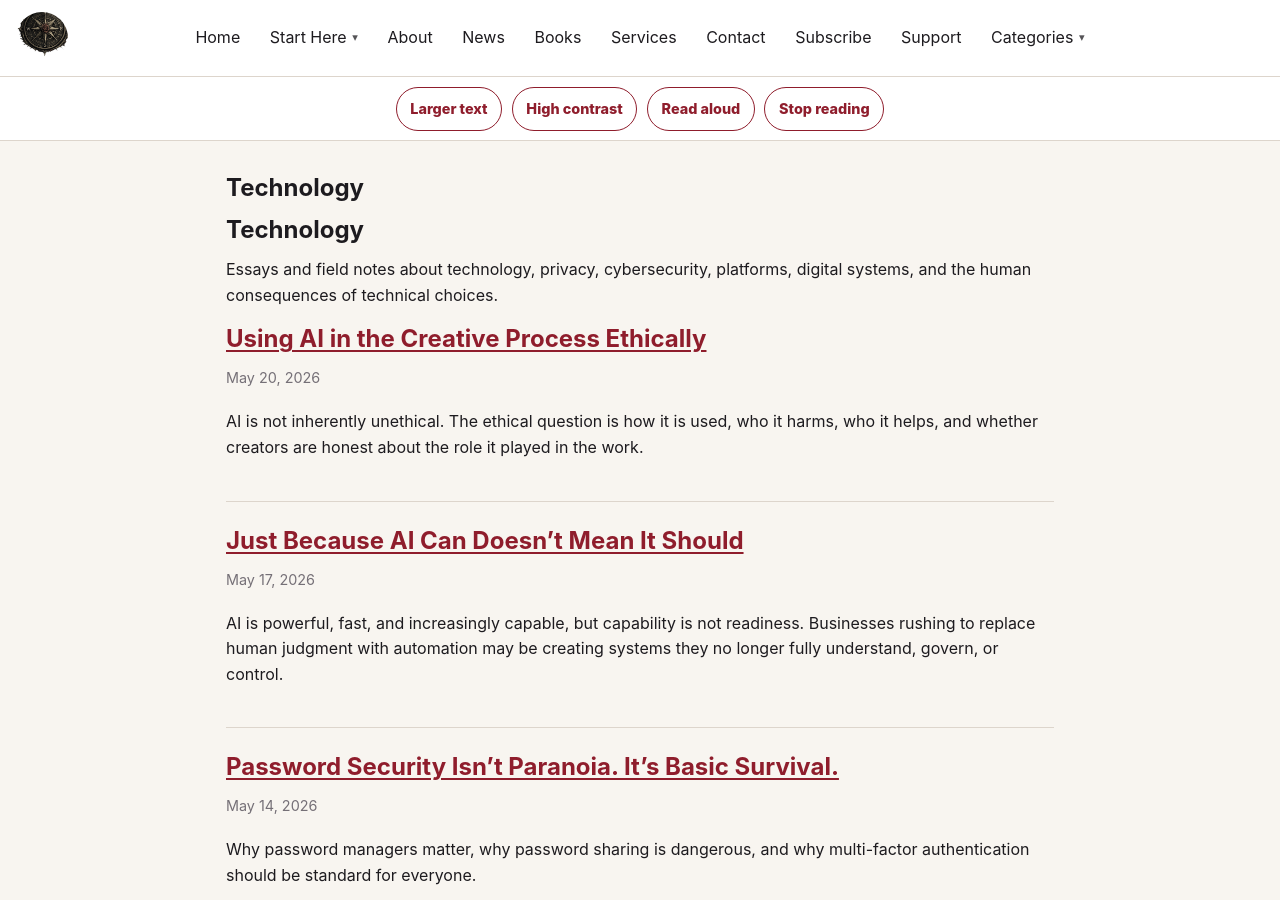
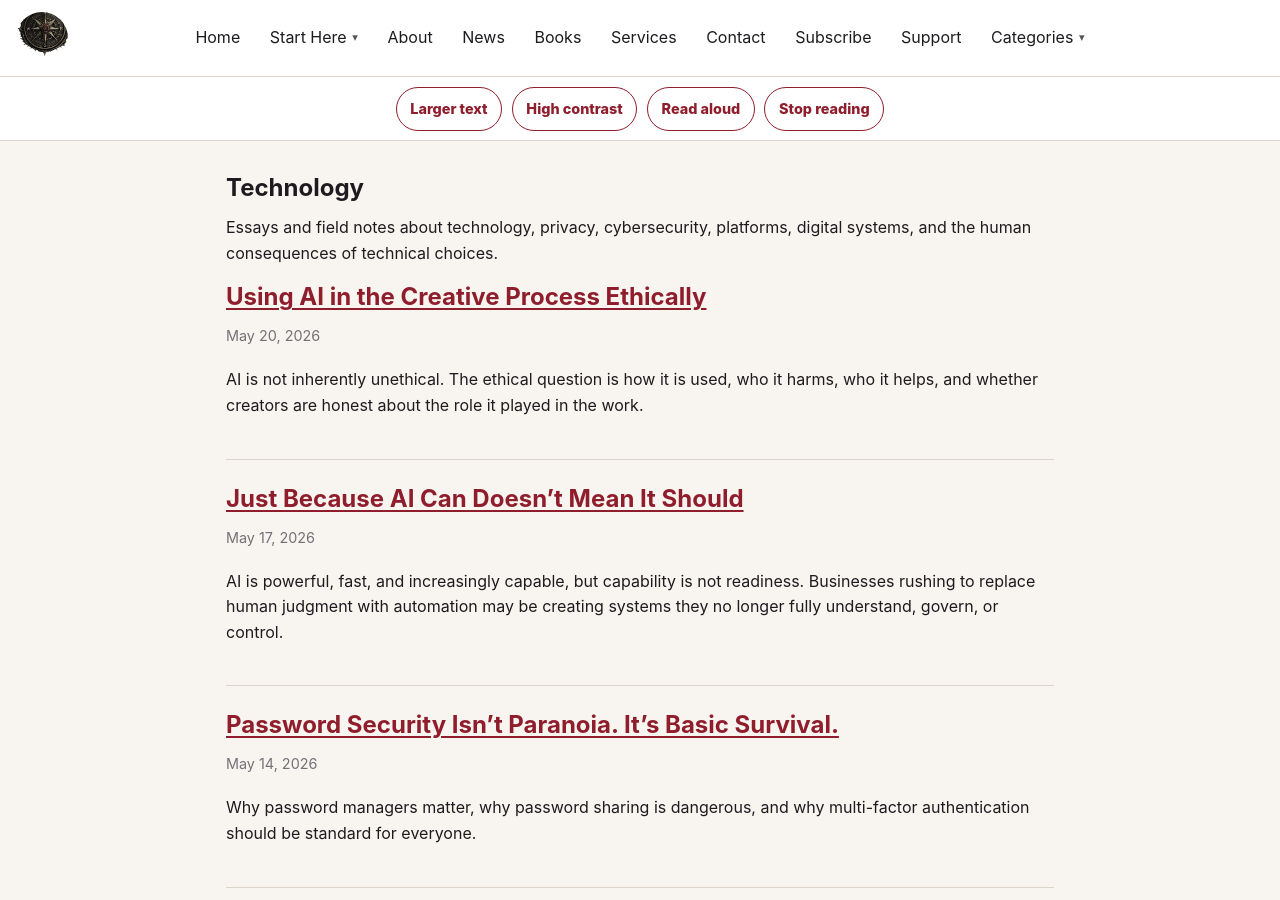
Before and after one commit to cjblackthorn/cjblackthorn.github.io, a Jekyll site: the page built from categories/technology.md, in a window 1280 px wide and 900 px high. Built offline with Jekyll 4.4.1, drawn with Linux system fonts in a browser that asks for light colours.

Commit message:
Remove duplicate category headings

```diff
--- a/categories/technology.md
+++ b/categories/technology.md
@@ -4,8 +4,6 @@ title: Technology
 permalink: /categories/technology/
 description: Technology essays and field notes from Blackthorn Field Notes.
 ---
-
-# Technology
 
 Essays and field notes about technology, privacy, cybersecurity, platforms, digital systems, and the human consequences of technical choices.
 
```
